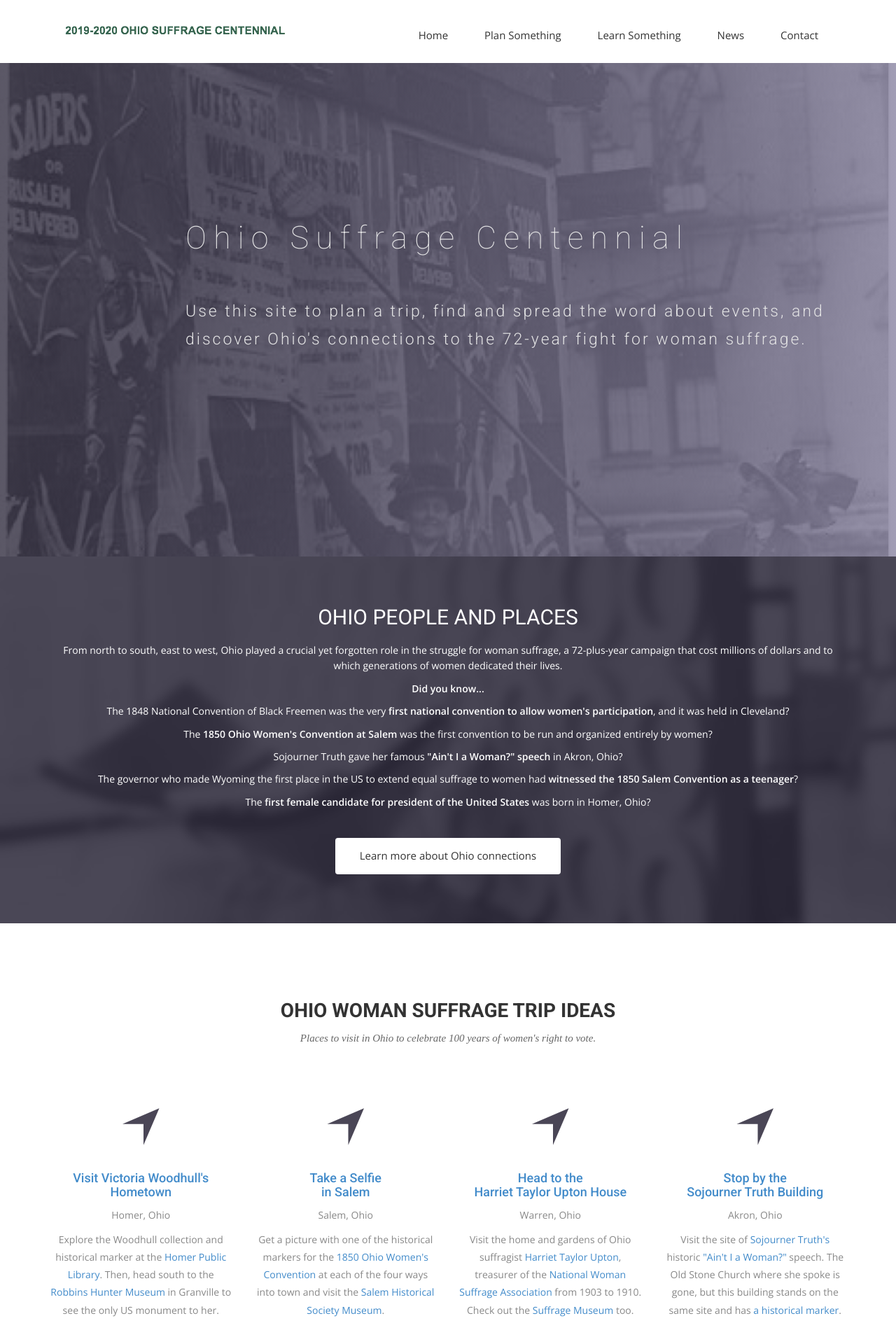
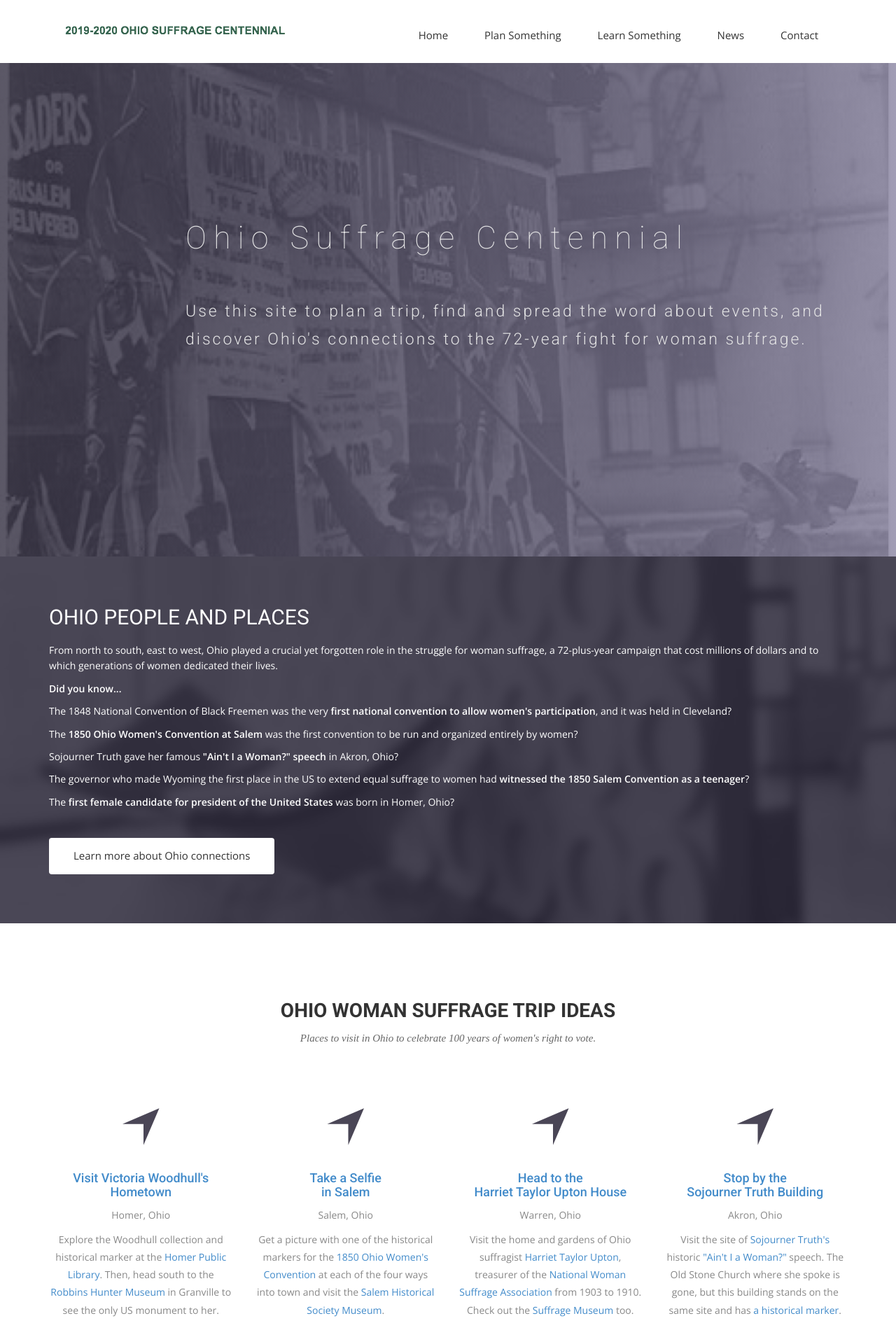
Before and after one commit to OhioSuffrageCentennial/ohiosuffragecentennial, a Jekyll site: the page built from index.html, in a window 1280 px wide. Shown: the top 1920 px of the page at 70% size. Built offline with Jekyll 4.4.1, drawn with Linux system fonts in a browser that asks for light colours; nearby versions of some CDN libraries; some web fonts are replaced.

Commit message:
add new-feature css

```diff
--- a/css/airspace.css
+++ b/css/airspace.css
@@ -220,6 +220,48 @@ font header .navbar-default .navbar-nav li a:hover {
   line-height: 1.6;
 }
 #call-to-action .btn-call-to-action {
+  padding: 15px 35px;
+  border: none;
+  background-color: #fff;
+  font-size: 15px;
+  color: #333333;
+  margin-top: 30px;
+}
+/*--
+  new-feature Start
+--*/
+#new-feature {
+  background: url("../img/call-to-action-bg.jpg") no-repeat;
+  background-size: cover;
+  background-attachment: fixed;
+  padding: 70px 0px;
+  position: relative;
+  text-align: left;
+  color: #fff;
+}
+#new-feature:before {
+  content: "";
+  position: absolute;
+  left: 0;
+  right: 0;
+  top: 0;
+  bottom: 0;
+  width: 100%;
+  height: 100%;
+  background: #1d192c;
+  opacity: 0.8;
+}
+#new-feature h2 {
+  padding-bottom: 20px;
+  line-height: 33px;
+  margin: 0;
+  font-size: 30px;
+}
+#new-feature p {
+  font-size: 14px;
+  line-height: 1.6;
+}
+#new-feature .btn-new-feature {
   padding: 15px 35px;
   border: none;
   background-color: #fff;
--- a/index.html
+++ b/index.html
@@ -41,7 +41,7 @@ permalink: /
   </div>
 </section> -->
 
-<section id="call-to-action">
+<section id="new-feature">
   <div class="container">
     <div class="row">
       <div class="col-md-12">
@@ -54,7 +54,7 @@ permalink: /
           <p>Sojourner Truth gave her famous <b>"Ain't I a Woman?" speech</b> in Akron, Ohio?</p>
           <p>The governor who made Wyoming the first place in the US to extend equal suffrage to women had <b>witnessed the 1850 Salem Convention as a teenager</b>?</p>
           <p>The <b>first female candidate for president of the United States</b> was born in Homer, Ohio?</p>
-          <a href="{{ site.baseurl }}/connections" class="btn btn-default btn-call-to-action" >Learn more about Ohio connections</a>
+          <a href="{{ site.baseurl }}/connections" class="btn btn-default btn-new-feature" >Learn more about Ohio connections</a>
         </div>
       </div>
     </div>
```
